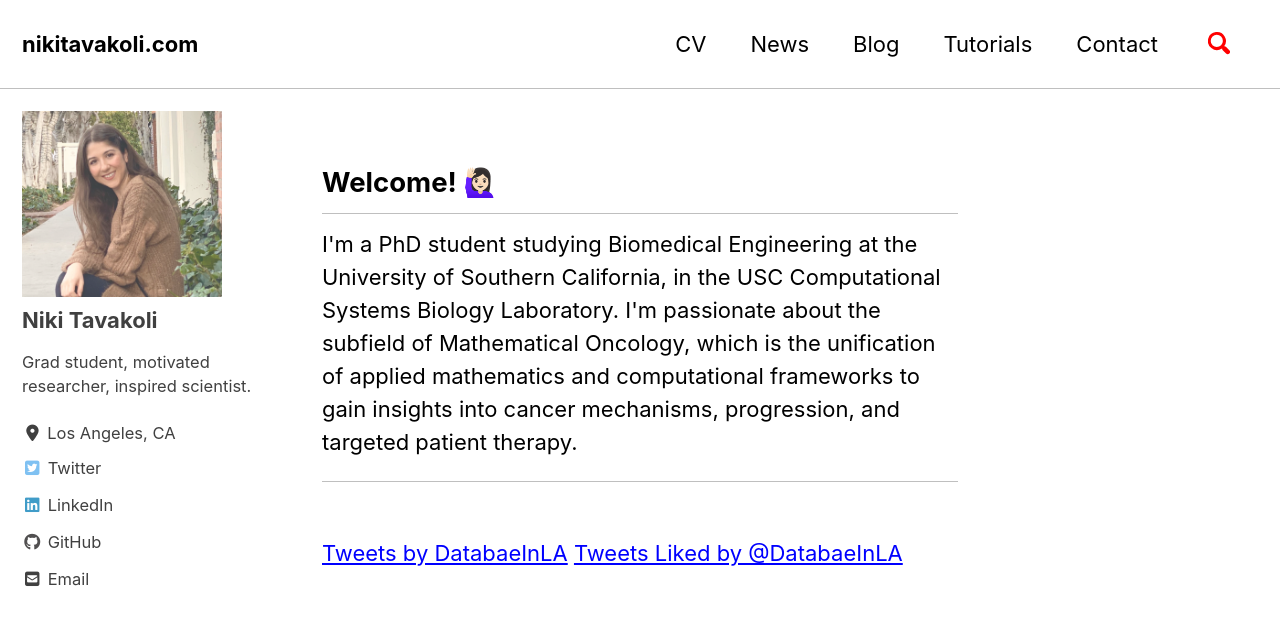
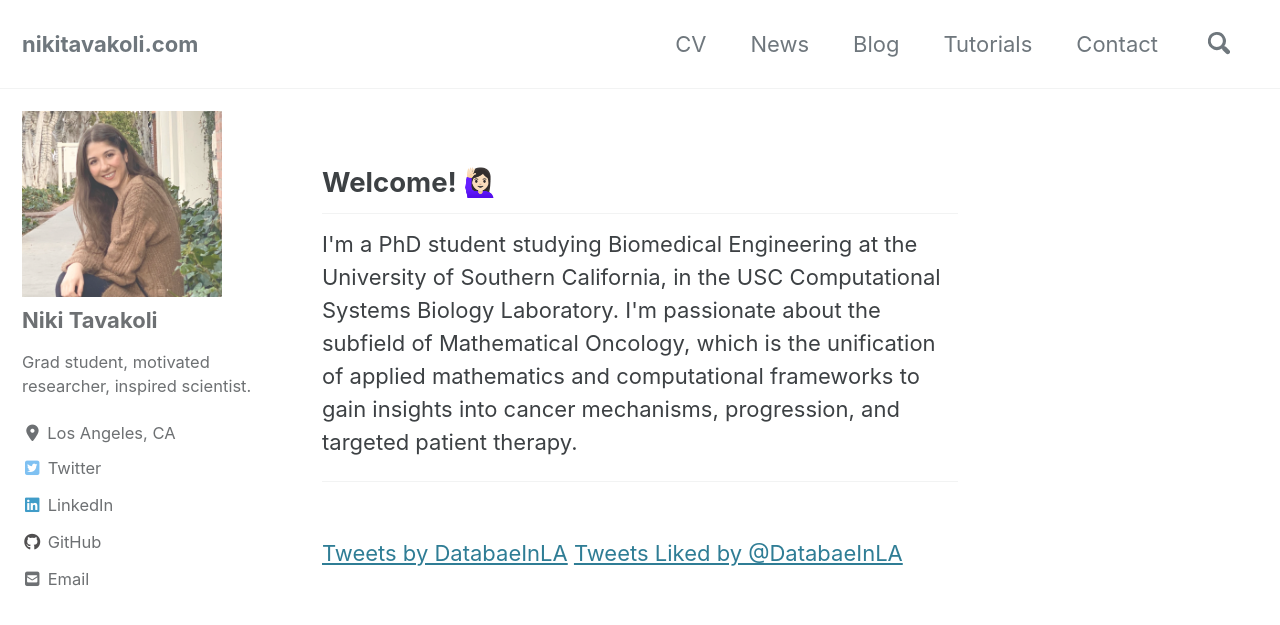
Before and after one commit to nikitavakoli/nikitavakoli.github.io, a Jekyll site: the page built from index.html, in a window 1280 px wide and 900 px high. Shown: the top 625 px of the window. Built offline with Jekyll 4.4.1, drawn with Linux system fonts in a browser that asks for light colours; cached includes are drawn as plain includes; nearby versions of some CDN libraries; the list of posts is cut into pages by our own code; comment, search, counter and statistics services are not loaded.

Commit message:
Update _config.yml

```diff
--- a/_config.yml
+++ b/_config.yml
@@ -12,7 +12,7 @@
 
 # theme                  : "minimal-mistakes-jekyll"
 # remote_theme           : "mmistakes/minimal-mistakes"
-minimal_mistakes_skin    : "contrast"
+minimal_mistakes_skin    : "default"
 
 # Site Settings
 locale                   : "en-US"
```
